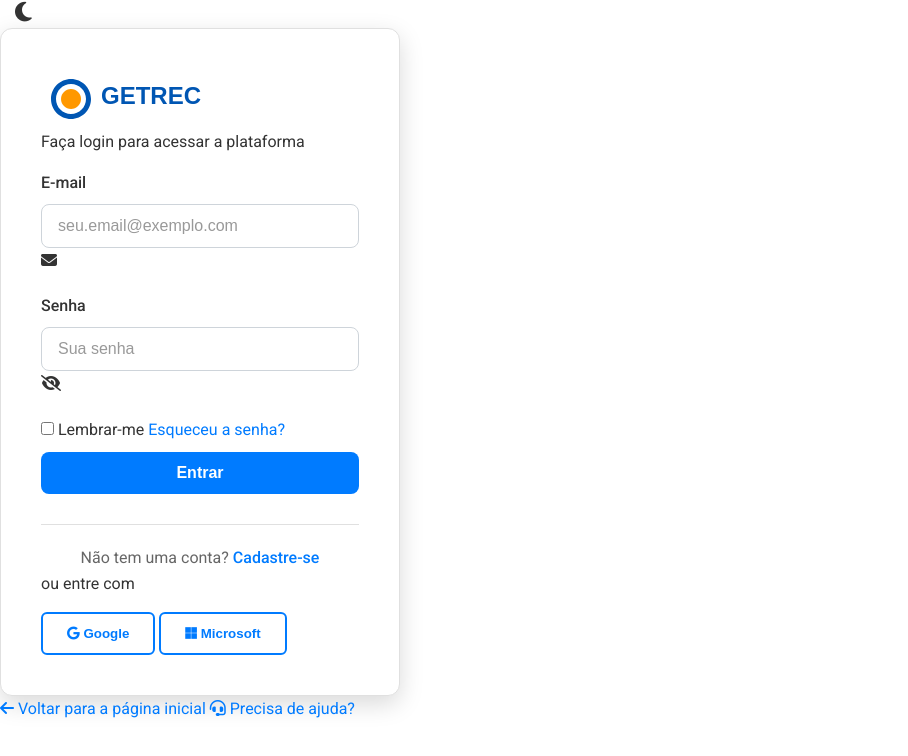
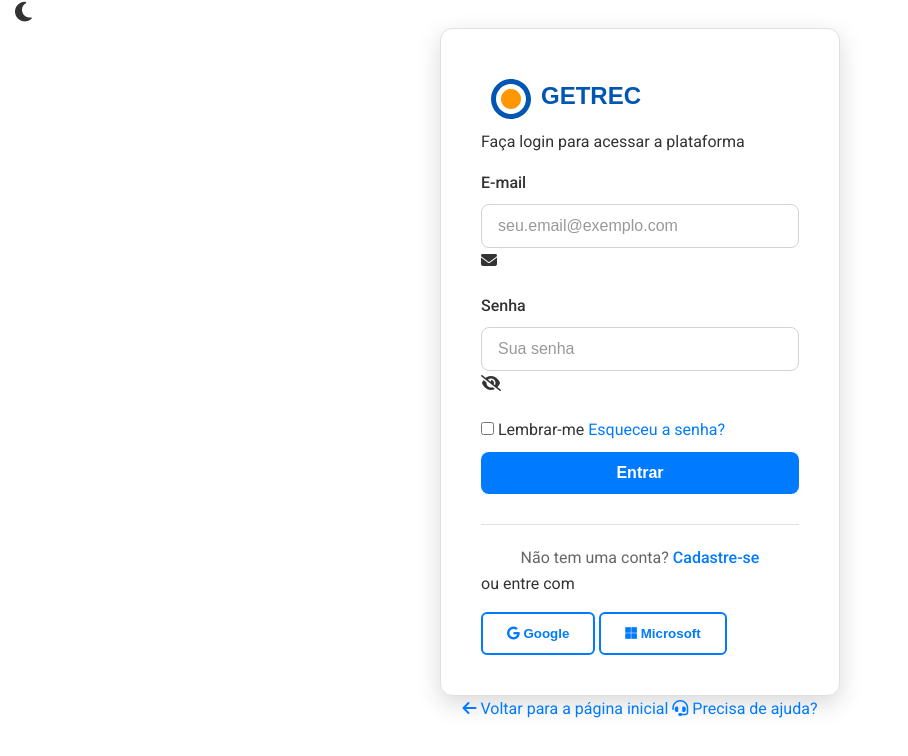
Before and after one commit to jhonnx232/getrec-prototipoTrae, a website: page login.html in a window 1280 px wide. Shown: the whole page, without its empty margins (0-908 px from the left). Drawn offline with nearby package versions, Linux system fonts and the light colour scheme.

Commit message:
correção na página de login

```diff
--- a/css/login.css
+++ b/css/login.css
@@ -20,6 +20,10 @@
     width: 100%;
     max-width: 400px;
     border: 1px solid var(--card-border);
+    margin: 0 auto;
+}
+.login-help{
+    text-align: center;
 }
 
 .login-title {
```
